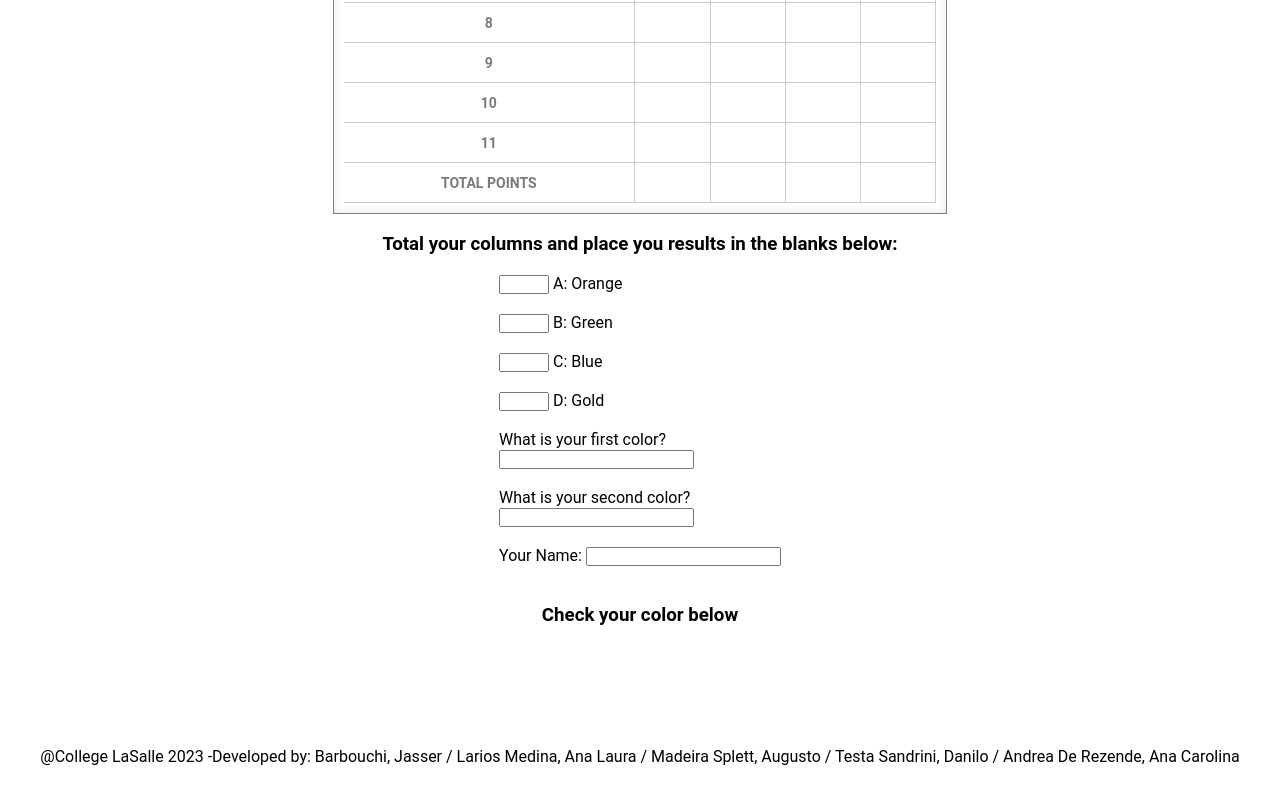
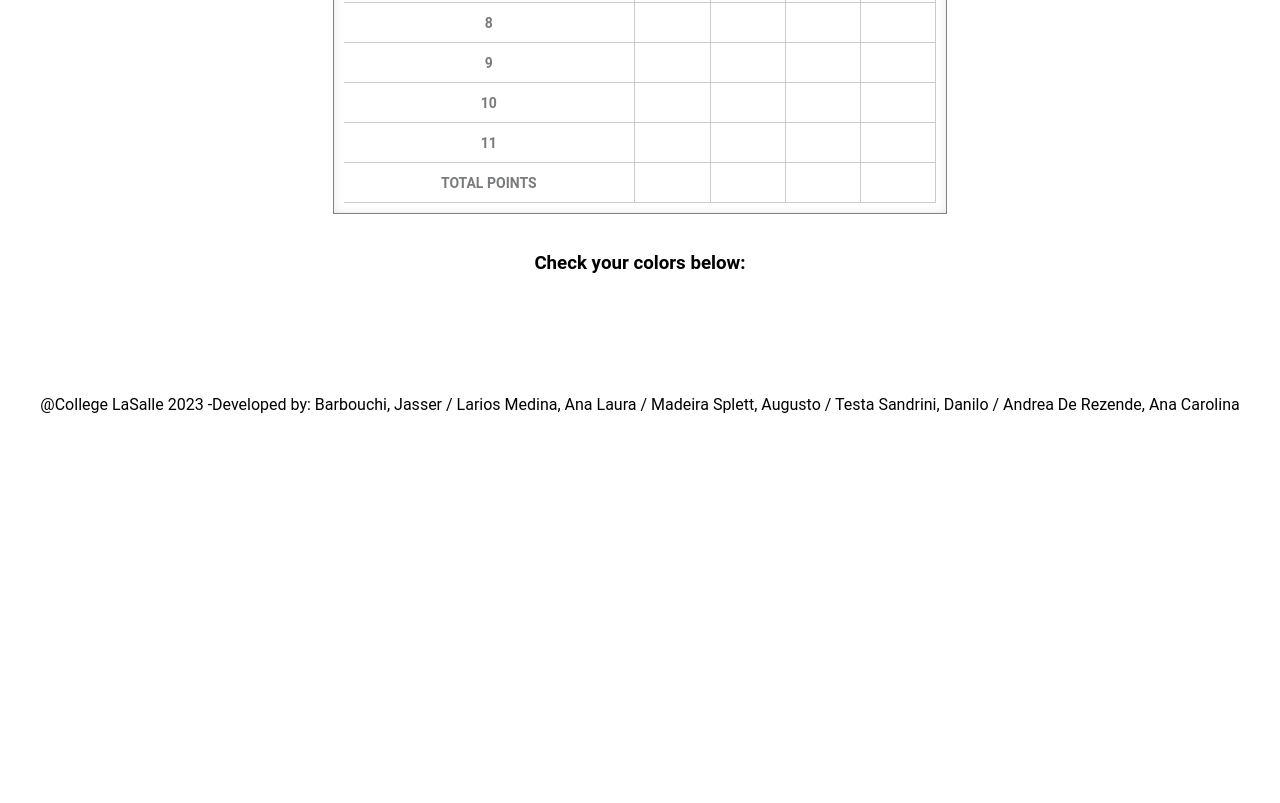
Before and after one commit to iamanacarolinarezende/WebClientFinalProject, a plain HTML site: page src/pages/test-result-table/index.html in a window 1280 px wide. Shown: the part 437-1240 px from the top of the page. After the commit the page ends 916 px from the top, so only its background shows below. Drawn offline with nearby package versions, Linux system fonts and the light colour scheme.

Commit message:
FIX: fixed the function which display the test results to brink the first two colors. Also changed margin between buttons

```diff
--- a/src/pages/test-result-table/index.html
+++ b/src/pages/test-result-table/index.html
@@ -124,39 +124,9 @@
         </tr>
     </table>
 <br>
-    <h3>Total your columns and place you results in the blanks below:</h3><br>
-    <form action="#" method="post">
-
-            <input type="number" id="sumA" name="sumA">
-            <label for="sumA">A: Orange</label>
-            <br><br>
-
-            <input type="number" id="sumB" name="sumB">
-            <label for="sumB">B: Green</label>
-            <br><br>
-
-            <input type="number" id="sumC" name="sumC">
-            <label for="sumC">C: Blue</label>
-            <br><br>
-
-            <input type="number" id="sumD" name="sumD">
-            <label for="sumD">D: Gold</label>
-            <br><br>
-
-
-        <label for="firstColor">What is your first color?</label><br>
-        <input type="text" id="firstColor" name="firstColor"><br><br>
-
-        <label for="secondColor">What is your second color?</label><br>
-        <input type="text" id="secondColor" name="secondColor"><br><br>
-
-        <label for="name">Your Name:</label>
-        <input type="text" id="name" name="name"><br><br>
-
-    </form>
     <!--<button id="myButton" >Check Personality</button> -->
     <br>
-    <h3>Check your color below</h3>
+    <h3>Check your colors below:</h3>
     <div class="results">
 
     </div>
--- a/src/pages/test-result-table/script.js
+++ b/src/pages/test-result-table/script.js
@@ -102,6 +102,21 @@ function displayUserData() {
     document.getElementById("result_table").rows[storedAnswers.questions.length+1].cells[4].innerText = totalPointsOfD;
 
     var obj = {'a':totalPointsOfA,'b':totalPointsOfB,'c':totalPointsOfC,'d':totalPointsOfD}
+    console.log("Object Original:")
+    console.log(obj)
+
+// teste augusto
+    const keyValueArray = Object.entries(obj);
+    // Sort the array based on the values (second element of each sub-array)
+    keyValueArray.sort((a, b) => b[1]- a[1]);
+    var final = [...keyValueArray[0][0], keyValueArray[1][0]]
+    console.log(final)
+    // Create a new object from the sorted array
+    //const sortedObject = Object.fromEntries(keyValueArray);
+    //console.log("Object Sorted:")
+    //console.log(sortedObject)
+//
+
     // Find the maximum value
     var maxPoints = Math.max(...Object.values(obj));
 
@@ -128,7 +143,7 @@ function displayUserData() {
     sessionStorage.setItem("finalResult", charactersWithMaxPoints)
 
     //call the function to create te links with the responses
-    displayResults(charactersWithMaxPoints)
+    displayResults(final)
 
   }
 }
--- a/src/pages/test-result-table/style.css
+++ b/src/pages/test-result-table/style.css
@@ -72,10 +72,11 @@ input[type=number] {
     cursor:pointer;
     color:#ffffff;
     font-family:Arial;
-    font-size:13px;
+    font-size:18px;
     padding:10px 15px;
     text-decoration:none;
     text-shadow:0px 1px 0px #283966;
+    margin: 1vw
  }
  .button-for-colors:hover {
   background-color:#476e9e;
```
